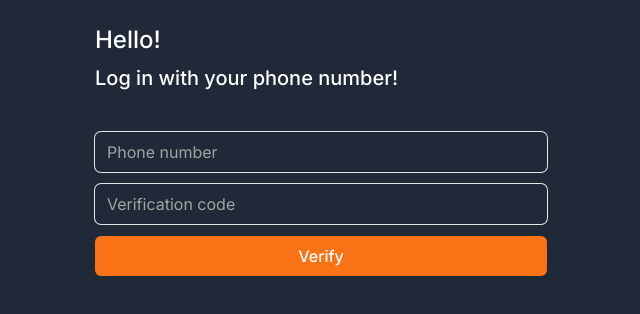
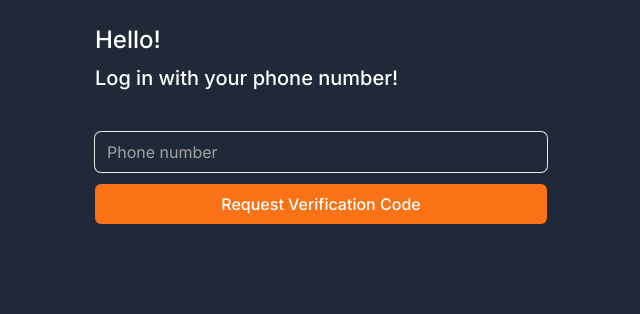
Before and after one commit to bestgoogoo/clone-carrot, a Next.js app: page /sms in a window 1280 px wide. Shown: the top 314 px of the page, without its empty margins (319-959 px from the left). Built offline with nearby package versions, Linux system fonts and the light colour scheme.

Commit message:
Server action & form data validation in sms  - With a library called a validator  - Unlike before, Using preState 🚀

```diff
--- /dev/null
+++ b/app/sms/actions.ts
@@ -0,0 +1,47 @@
+"use server";
+
+import { z } from "zod";
+import validator from "validator";
+import { redirect } from "next/navigation";
+
+const phoneSchema = z
+  .string()
+  .trim()
+  .refine(
+    (phone) => validator.isMobilePhone(phone, "ko-KR"),
+    "잘못된 번호예요"
+  );
+
+const tokenSchema = z.coerce.number().min(100000).max(999999);
+
+interface IActionState {
+  token: boolean;
+}
+
+export async function smsLogIn(preState: IActionState, formData: FormData) {
+  const phone = formData.get("phone");
+  const token = formData.get("token");
+  if (!preState.token) {
+    const result = phoneSchema.safeParse(phone);
+    if (!result.success) {
+      return {
+        token: false,
+        error: result.error.flatten(),
+      };
+    } else {
+      return {
+        token: true,
+      };
+    }
+  } else {
+    const result = tokenSchema.safeParse(token);
+    if (!result.success) {
+      return {
+        token: true,
+        error: result.error.flatten(),
+      };
+    } else {
+      redirect("/");
+    }
+  }
+}
--- a/app/sms/page.tsx
+++ b/app/sms/page.tsx
@@ -1,22 +1,42 @@
-import FormButton from "@/components/Button";
-import FormInput from "@/components/Input";
+"use client";
+
+import Button from "@/components/Button";
+import Input from "@/components/Input";
+import { useFormState } from "react-dom";
+import { smsLogIn } from "./actions";
+import { error } from "console";
+
+const initialState = {
+  token: false,
+  error: undefined,
+};
 
 export default function SMSLogIn() {
+  const [state, dispatch] = useFormState(smsLogIn, initialState);
   return (
     <div className="flex flex-col gap-10">
       <div className="flex flex-col gap-2">
         <h2>Hello!</h2>
         <h3>Log in with your phone number!</h3>
       </div>
-      <form className="flex flex-col gap-3">
-        <FormInput type="tel" placeholder="Phone number" required errors={[]} />
-        <FormInput
-          type="password"
-          placeholder="Verification code"
-          required
-          errors={[]}
-        />
-        <FormButton text="Verify" loading={false} />
+      <form action={dispatch} className="flex flex-col gap-3">
+        {state.token ? (
+          <Input
+            name="token"
+            type="number"
+            placeholder="Verification code"
+            required
+          />
+        ) : (
+          <Input
+            name="phone"
+            type="text"
+            placeholder="Phone number"
+            required
+            errors={state.error?.formErrors}
+          />
+        )}
+        <Button text={state.token ? "Verify" : "Request Verification Code"} />
       </form>
     </div>
   );
--- a/package.json
+++ b/package.json
@@ -14,12 +14,14 @@
     "next": "14.1.4",
     "react": "^18",
     "react-dom": "^18",
+    "validator": "^13.11.0",
     "zod": "^3.22.4"
   },
   "devDependencies": {
     "@types/node": "^20",
     "@types/react": "^18",
     "@types/react-dom": "^18",
+    "@types/validator": "^13.11.9",
     "autoprefixer": "^10.0.1",
     "eslint": "^8",
     "eslint-config-next": "14.1.4",
```
Also changed, not shown: 1 other file (tests, documents, lock files or other folders).
